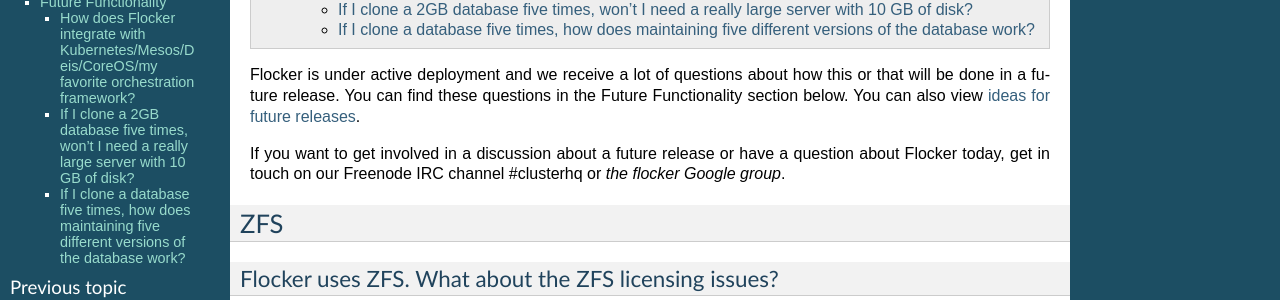
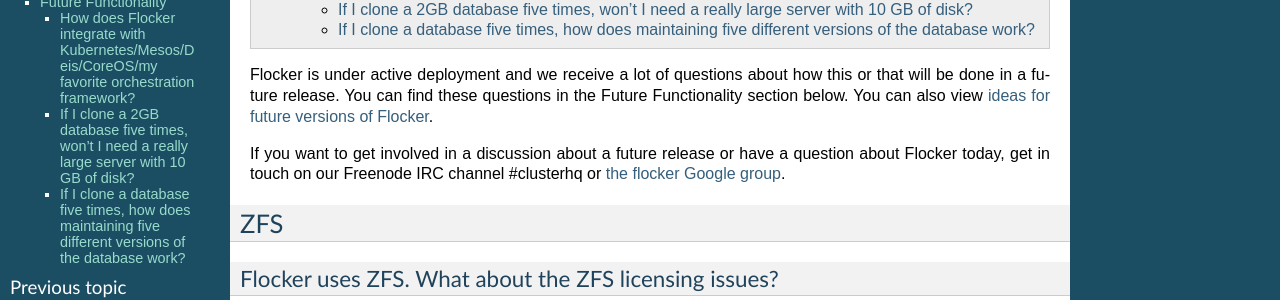
Before and after one commit to ClusterHQ/flocker, a Sphinx documentation site: the page built from docs/faq/index.rst, in a window 1280 px wide. Shown: the part 256-556 px from the top of the page. Built offline with Sphinx 7.4.7, drawn with Linux system fonts in a browser that asks for light colours.

Commit message:
updated links

```diff
--- a/docs/faq/index.rst
+++ b/docs/faq/index.rst
@@ -9,9 +9,9 @@
 
 Flocker is under active deployment and we receive a lot of questions about how this or that will be done in a future release.
 You can find these questions in the Future Functionality section below.
-You can also view `ideas for future releases`_.
+You can also view :doc:`ideas for future versions of Flocker</roadmap/index>`.
 
-If you want to get involved in a discussion about a future release or have a question about Flocker today, get in touch on our Freenode IRC channel #clusterhq or `the flocker Google group`.
+If you want to get involved in a discussion about a future release or have a question about Flocker today, get in touch on our Freenode IRC channel #clusterhq or `the flocker Google group`_.
 
 ZFS
 ~~~~~~~~~~~~~~~~~~~~~~~~~~~~~~~~~~~~~~~~~~~~~~~~~~~~~~~~~~~~~~~~~~~~~~~~~~~~~~~~~~~~~~~~~~~~~~~~~~~~~~~~~~~~~~
@@ -58,6 +58,6 @@
 
 The upshot if which is that you shouldn't need to change the apps at all, except to configure each clone with a different URL.
 
-.. _ideas for future releases: :doc:/roadmap/index
+
 .. _good write up of the ZFS and Linux license issues: http://zfsonlinux.org/faq.html#WhatAboutTheLicensingIssue
 .. _the flocker Google group: https://groups.google.com/forum/#!forum/flocker-users
```
